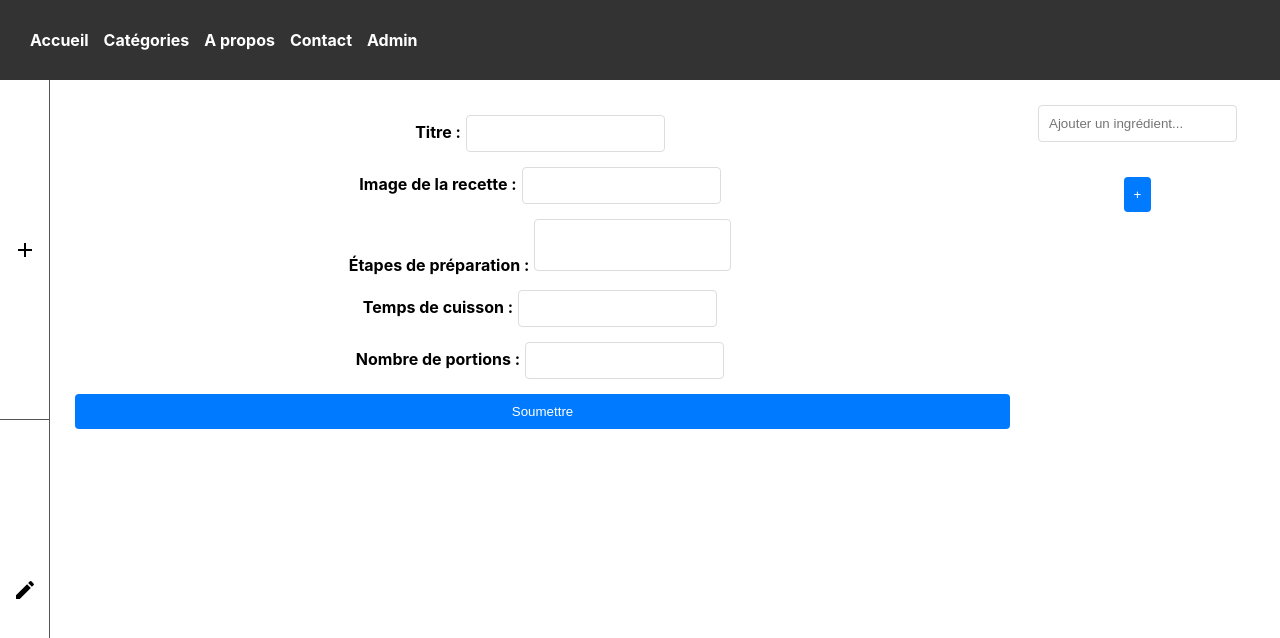
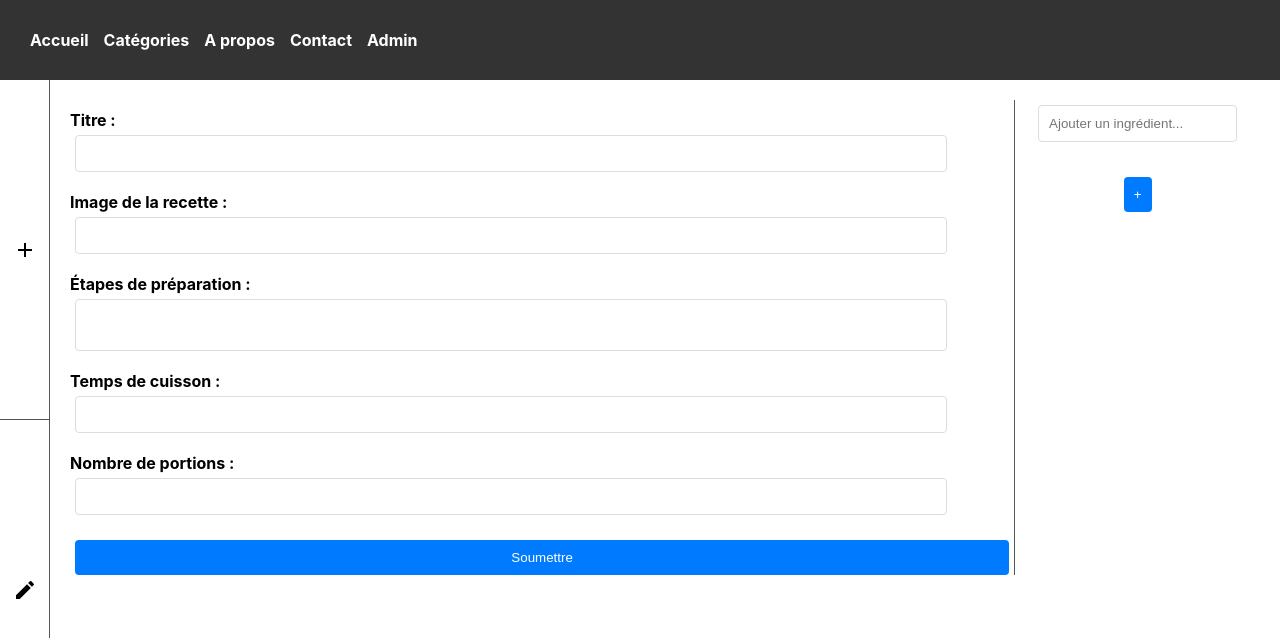
Before and after one commit to CapyCuisine/CapyFrontend, a React (Create React App) app: page /admin in a window 1280 px wide. Both pictures are taken after a click on the element 25 px from the left and 250 px from the top of the page. Shown: the top 638 px of the page. Built offline with nearby package versions, Linux system fonts and the light colour scheme.

Commit message:
CreateRecette form

```diff
--- a/src/styles/CreateRecette.css
+++ b/src/styles/CreateRecette.css
@@ -1,8 +1,25 @@
-.create-recette-form{
+.create-recette-form {
     width: 80%;
-}
+    display: flex;
+    flex-direction: column;
+    gap: 10px;
+    border-right: 1px solid #555;
+  }
 
-.create-recette-container {
+  .create-recette-container {
     display: flex;
     justify-content: space-between;
-}
+    align-items: flex-start;
+  }
+
+  label {
+    display: flex;
+    flex-direction: column;
+    align-items: flex-start;
+  }
+
+  label > input,
+  label > textarea {
+    width: 90%;
+    margin-top: 5px;
+  }
```
Also changed, not shown: src/styles/AddIngredient.css (line endings or trailing spaces).
